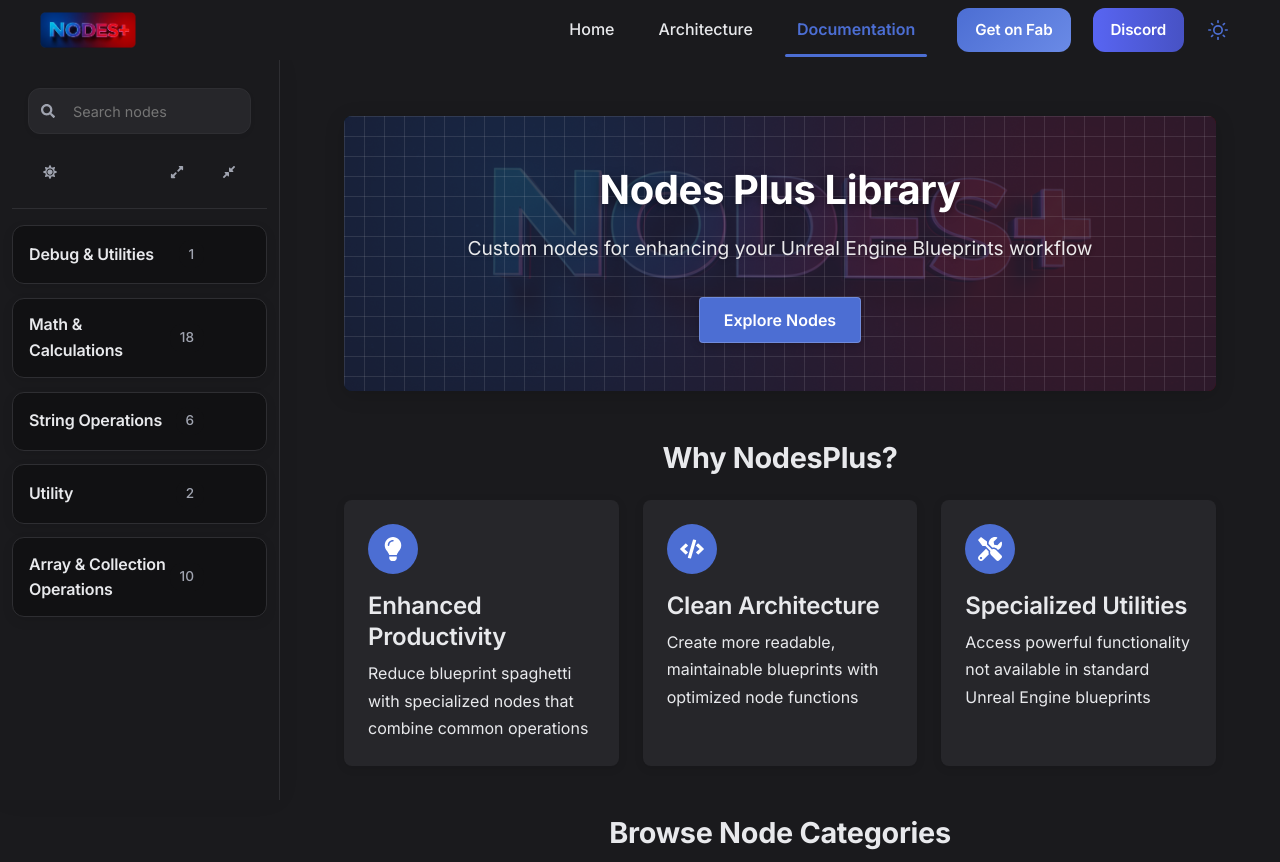
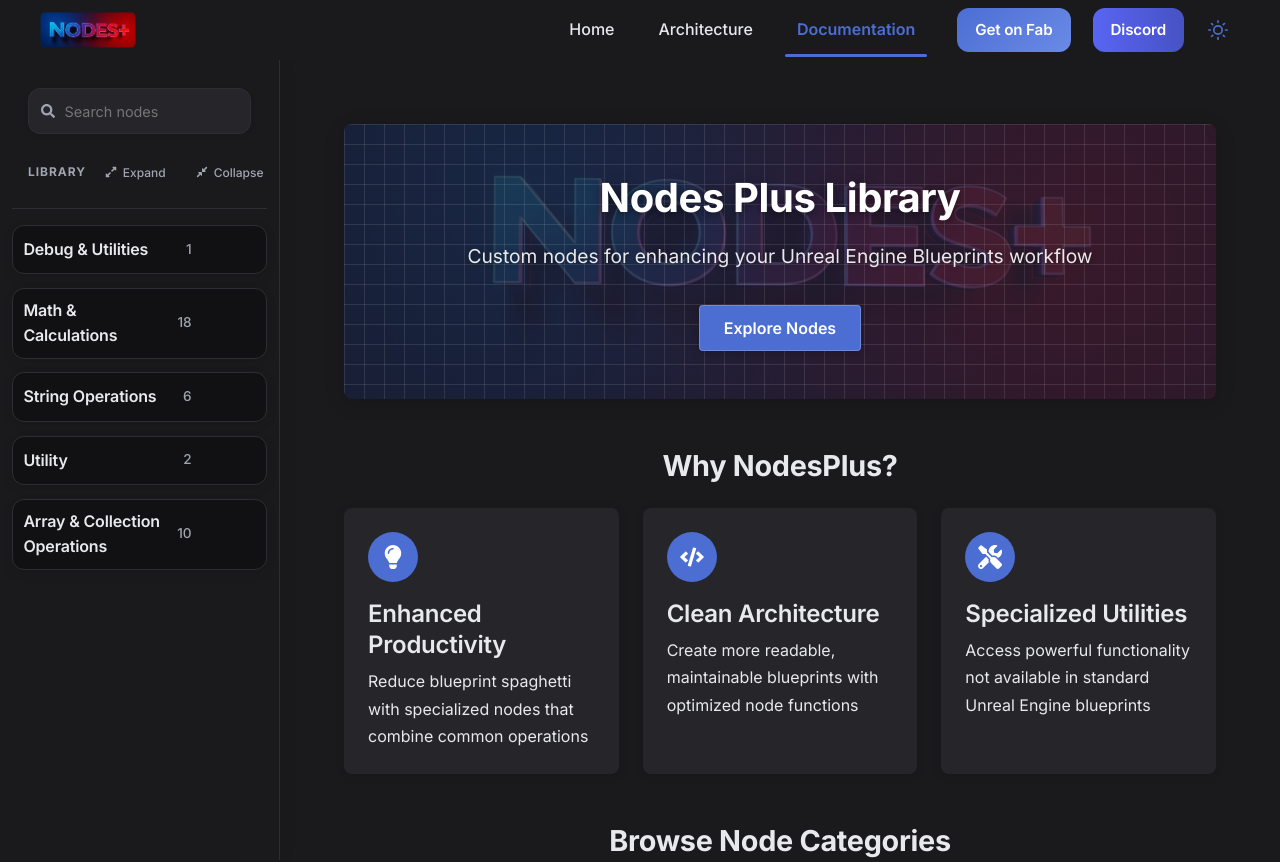
Before and after one commit to Sheriff99yt/NodesPlusWebsite, a React (Vite) app: page /NodesPlusWebsite/documentation in a window 1280 px wide. Shown: the top 862 px of the page. Built offline with nearby package versions, Linux system fonts and the light colour scheme.

Commit message:
Restyle documentation sidebar, search, and toolbars.

```diff
--- a/src/pages/Documentation.tsx
+++ b/src/pages/Documentation.tsx
@@ -9,7 +9,7 @@
 import { nodeCategories, getNodesByCategory, getNodeById, Node, NodeCategory, searchNodes } from '../data/nodes';
 import useAnalytics from '../hooks/useAnalytics';
 import { useTheme } from '../context/ThemeContext';
-import { FaSearch, FaTimes, FaExpandAlt, FaCompressAlt, FaMoon, FaSun, FaCode, FaBook, FaLightbulb, FaCalculator, FaFont, FaTools, FaLayerGroup, FaCube, FaBars, FaArrowRight } from 'react-icons/fa';
+import { FaSearch, FaTimes, FaExpandAlt, FaCompressAlt, FaCode, FaBook, FaLightbulb, FaCalculator, FaFont, FaTools, FaLayerGroup, FaCube, FaBars, FaArrowRight } from 'react-icons/fa';
 
 import '../styles/Documentation.css';
 
@@ -109,7 +109,7 @@
   const navigate = useNavigate();
   const analytics = useAnalytics();
   const searchInputRef = useRef<HTMLInputElement>(null);
-  const { theme, toggleTheme } = useTheme();
+  const { theme } = useTheme();
 
   const isDirectNodeSelection = useRef(false);
 
@@ -404,21 +404,12 @@
                 </div>
               </div>
 
-              <div className="controls-row">
-                <button
-                  type="button"
-                  className="control-button theme-toggle-button"
-                  onClick={toggleTheme}
-                  aria-label={`Switch to ${theme === 'dark-theme' ? 'light' : 'dark'} theme`}
-                  title={`Switch to ${theme === 'dark-theme' ? 'light' : 'dark'} theme`}
-                >
-                  {theme === 'dark-theme' ? <FaSun /> : <FaMoon />}
-                </button>
-
+              <div className="docs-sidebar-bar">
+                <p className="docs-sidebar-title">Library</p>
                 <div className="category-controls">
                   <button
                     type="button"
-                    className="control-button"
+                    className="control-button control-button-label"
                     onClick={() => {
                       window.dispatchEvent(new CustomEvent('expandAllCategories'));
                     }}
@@ -426,10 +417,11 @@
                     aria-label="Expand all categories"
                   >
                     <FaExpandAlt aria-hidden="true" />
+                    <span>Expand</span>
                   </button>
                   <button
                     type="button"
-                    className="control-button"
+                    className="control-button control-button-label"
                     onClick={() => {
                       window.dispatchEvent(new CustomEvent('collapseAllCategories'));
                     }}
@@ -437,6 +429,7 @@
                     aria-label="Collapse all categories"
                   >
                     <FaCompressAlt aria-hidden="true" />
+                    <span>Collapse</span>
                   </button>
                 </div>
               </div>
--- a/src/styles/Documentation.css
+++ b/src/styles/Documentation.css
@@ -923,3 +923,71 @@
   min-width: 44px;
   min-height: 44px;
 }
+
+
+/* Docs chrome pass: sidebar in flow, labeled bar, search gutter */
+.documentation-container {
+  align-items: flex-start;
+}
+.documentation-page .sidebar {
+  position: sticky;
+  top: 0;
+  left: auto;
+  height: calc(100vh);
+  max-height: 100vh;
+  z-index: 2;
+  flex-shrink: 0;
+}
+.documentation-page .docs-main-content {
+  margin-left: 0;
+  width: auto;
+  flex: 1;
+  min-width: 0;
+  padding: 2rem 2rem 6rem;
+}
+.documentation-page .search-icon {
+  position: static;
+  transform: none;
+  flex-shrink: 0;
+  margin-left: 0.75rem;
+}
+.documentation-page .search-input {
+  padding-left: 0.6rem;
+}
+.documentation-page .docs-sidebar-bar {
+  display: flex;
+  align-items: center;
+  justify-content: space-between;
+  gap: 0.5rem;
+  margin-top: 0.75rem;
+}
+.documentation-page .docs-sidebar-title {
+  margin: 0;
+  font-size: 0.75rem;
+  font-weight: 700;
+  letter-spacing: 0.08em;
+  text-transform: uppercase;
+  color: var(--text-light);
+}
+.documentation-page .control-button-label {
+  width: auto;
+  min-width: 44px;
+  padding: 0 0.7rem;
+  gap: 0.35rem;
+  font-size: 0.75rem;
+}
+.documentation-page .mobile-menu-toggle {
+  bottom: 1.5rem;
+  right: 1.5rem;
+  box-shadow: 0 8px 24px rgba(0,0,0,0.35);
+}
+@media (max-width: 768px) {
+  .documentation-page .sidebar {
+    position: fixed;
+    top: 0;
+    height: 100%;
+  }
+  .documentation-page .docs-main-content {
+    padding-bottom: 7rem;
+  }
+}
--- a/src/styles/NodeCategoryList.css
+++ b/src/styles/NodeCategoryList.css
@@ -555,3 +555,12 @@
   opacity: 1;
   visibility: visible;
 }
+.category-header {
+  gap: 0.5rem;
+  min-height: 44px;
+  padding: 0.55rem 0.65rem;
+}
+.node-count-badge {
+  margin-left: auto;
+  flex-shrink: 0;
+}
```
